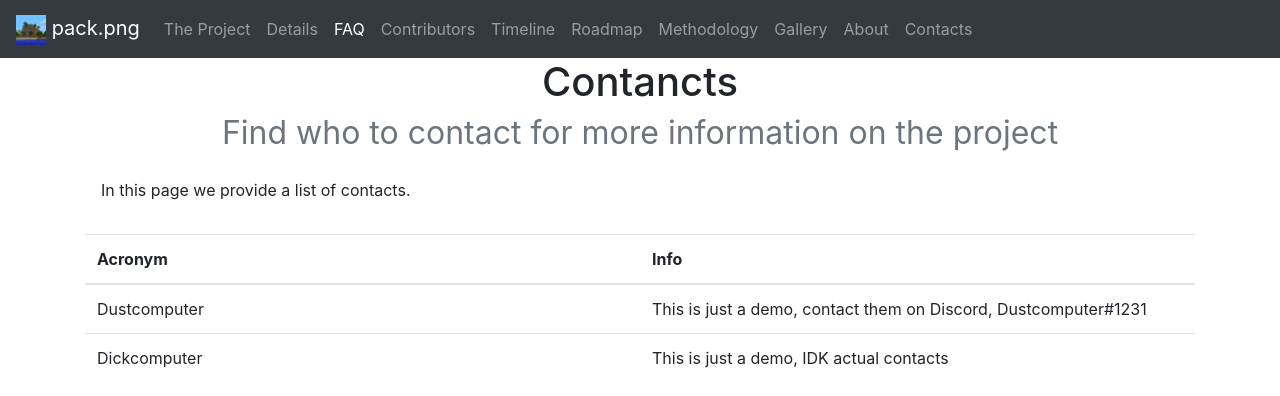
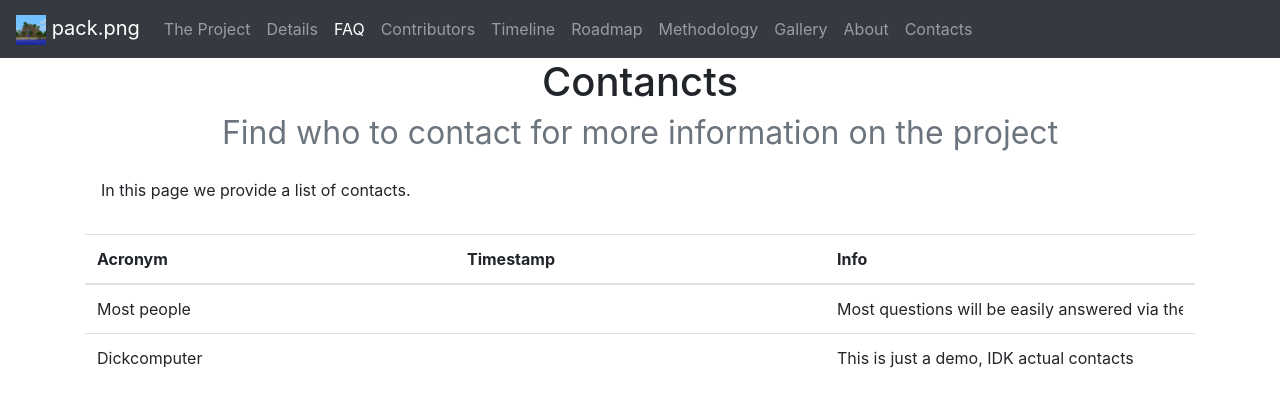
Before and after one commit to laundmo/packpng, a Flask app: page /contacts/ in a window 1280 px wide. Shown: the top 396 px of the page. Run offline with Flask 2, Linux system fonts and the light colour scheme; some libraries are stand-ins or nearby versions.

Commit message:
Added timestamp for contacts, (still no real contacts BTW)

```diff
--- a/app/templates/contacts.html
+++ b/app/templates/contacts.html
@@ -18,6 +18,7 @@
         <thead>
             <tr>
                 <th scope="col">Acronym</th>
+                <th scope="col">Timestamp</th>
                 <th scope="col">Info</th>
             </tr>
         </thead>
@@ -25,7 +26,10 @@
             {% for contact in contacts %}
             <tr>
                 <td class="text_cell_td">{{ contact["acronym"] }}</td>
-                <td class="text_cell_td">{{ contact["info"] }}</td>
+                <td class="text_cell_td">{{ contact["timestamp"] }}</td>
+                <td class="text_cell_td">
+                    <div class="text_cell_div">{{ contact["info"]|urlize(40, true) }}</div>
+                </td>
             </tr>
             {% endfor %}
         </tbody>
--- a/data/contacts.json
+++ b/data/contacts.json
@@ -1,10 +1,12 @@
 [
     {
-        "acronym": "Dustcomputer",
-        "info": "This is just a demo, contact them on Discord, Dustcomputer#1231"
+        "acronym": "Most people",
+        "timestampt": "4148303",
+        "info": "Most questions will be easily answered via the Official SalC1 Discord Server, link = https://discord.gg/PrbWnFH."
     },
     {
         "acronym": "Dickcomputer",
+        "timestampt": "71298271",
         "info": "This is just a demo, IDK actual contacts"
     }
 ]
```
